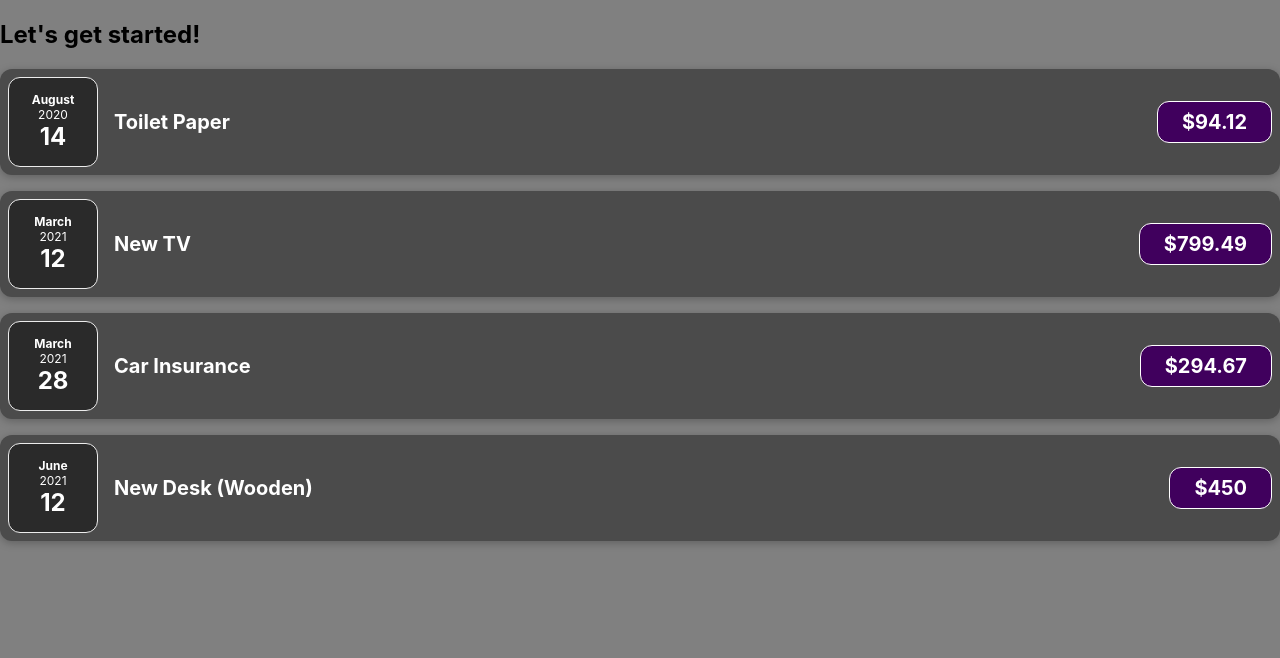
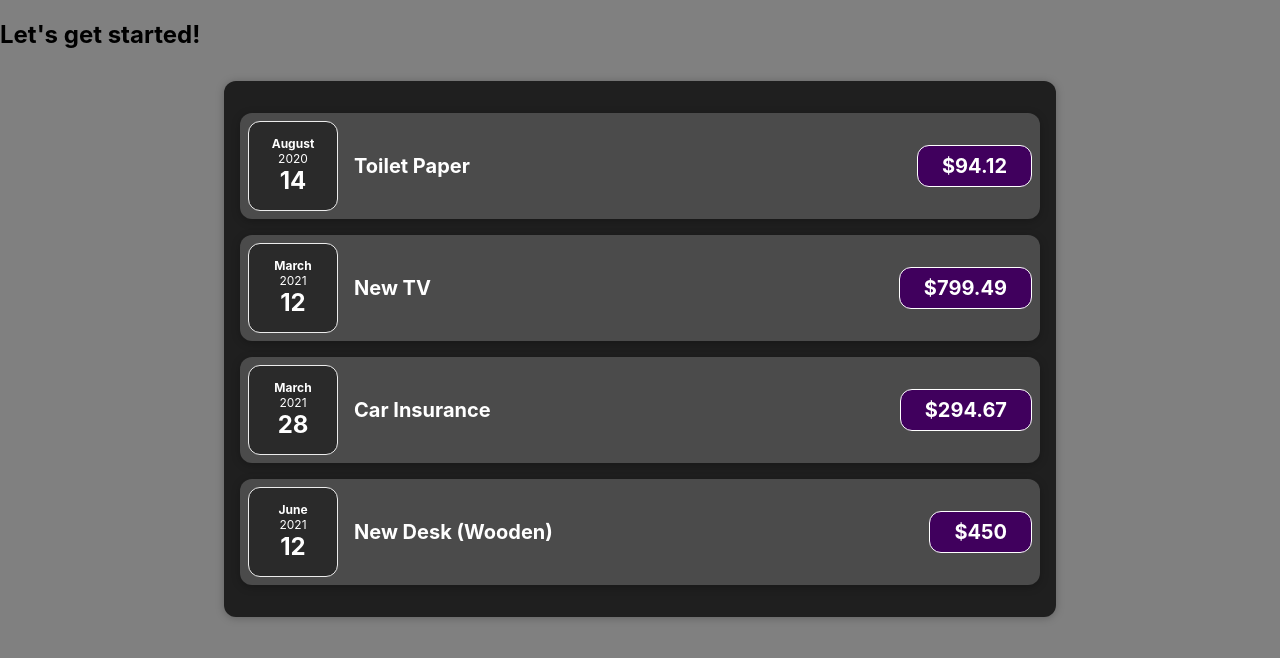
Before and after one commit to GxbrielZ/expense-counter, a JavaScript app: page / in a window 1280 px wide. Shown: the top 658 px of the page. Built offline with nearby package versions, Linux system fonts and the light colour scheme.

Commit message:
Created new component that is responsible for displaying expenses and added styling to it

```diff
--- a/src/App.js
+++ b/src/App.js
@@ -1,4 +1,4 @@
-import ExpenseItem from './components/ExpenseItem';
+import Expenses from "./components/Expenses";
 
 function App() {
   const expenses = [
@@ -30,26 +30,7 @@
   return (
     <div>
       <h2>Let's get started!</h2>
-      <ExpenseItem
-        title={expenses[0].title}
-        amount={expenses[0].amount}
-        date={expenses[0].date}
-      ></ExpenseItem>
-      <ExpenseItem
-        title={expenses[1].title}
-        amount={expenses[1].amount}
-        date={expenses[1].date}
-      ></ExpenseItem>
-      <ExpenseItem
-        title={expenses[2].title}
-        amount={expenses[2].amount}
-        date={expenses[2].date}
-      ></ExpenseItem>
-      <ExpenseItem
-        title={expenses[3].title}
-        amount={expenses[3].amount}
-        date={expenses[3].date}
-      ></ExpenseItem>
+      <Expenses items={expenses}></Expenses>
     </div>
   );
 }
--- /dev/null
+++ b/src/components/Expenses.css
@@ -0,0 +1,9 @@
+.expenses {
+    padding: 1rem;
+    background-color: rgb(31, 31, 31);
+    margin: 2rem auto;
+    width: 50rem;
+    max-width: 95%;
+    border-radius: 12px;
+    box-shadow: 0 1px 8px rgba(0, 0, 0, 0.25);
+}
--- /dev/null
+++ b/src/components/Expenses.js
@@ -0,0 +1,31 @@
+import ExpenseItem from "./ExpenseItem";
+import './Expenses.css';
+
+function Expenses(props) {
+    return (
+        <div className="expenses">
+            <ExpenseItem
+                title={props.items[0].title}
+                amount={props.items[0].amount}
+                date={props.items[0].date}
+            ></ExpenseItem>
+            <ExpenseItem
+                title={props.items[1].title}
+                amount={props.items[1].amount}
+                date={props.items[1].date}
+            ></ExpenseItem>
+            <ExpenseItem
+                title={props.items[2].title}
+                amount={props.items[2].amount}
+                date={props.items[2].date}
+            ></ExpenseItem>
+            <ExpenseItem
+                title={props.items[3].title}
+                amount={props.items[3].amount}
+                date={props.items[3].date}
+            ></ExpenseItem>
+        </div>
+    );
+}
+
+export default Expenses;
```
